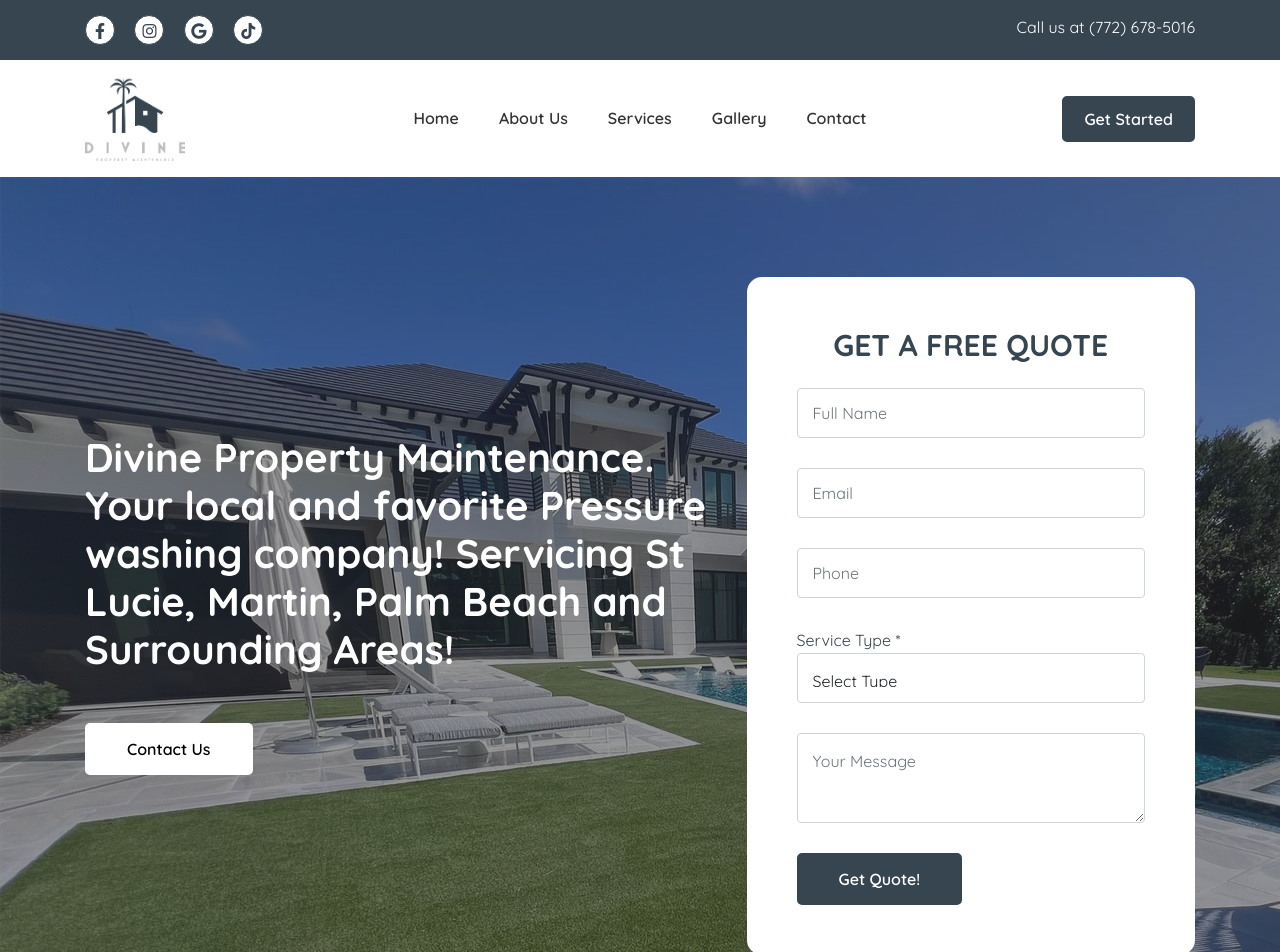
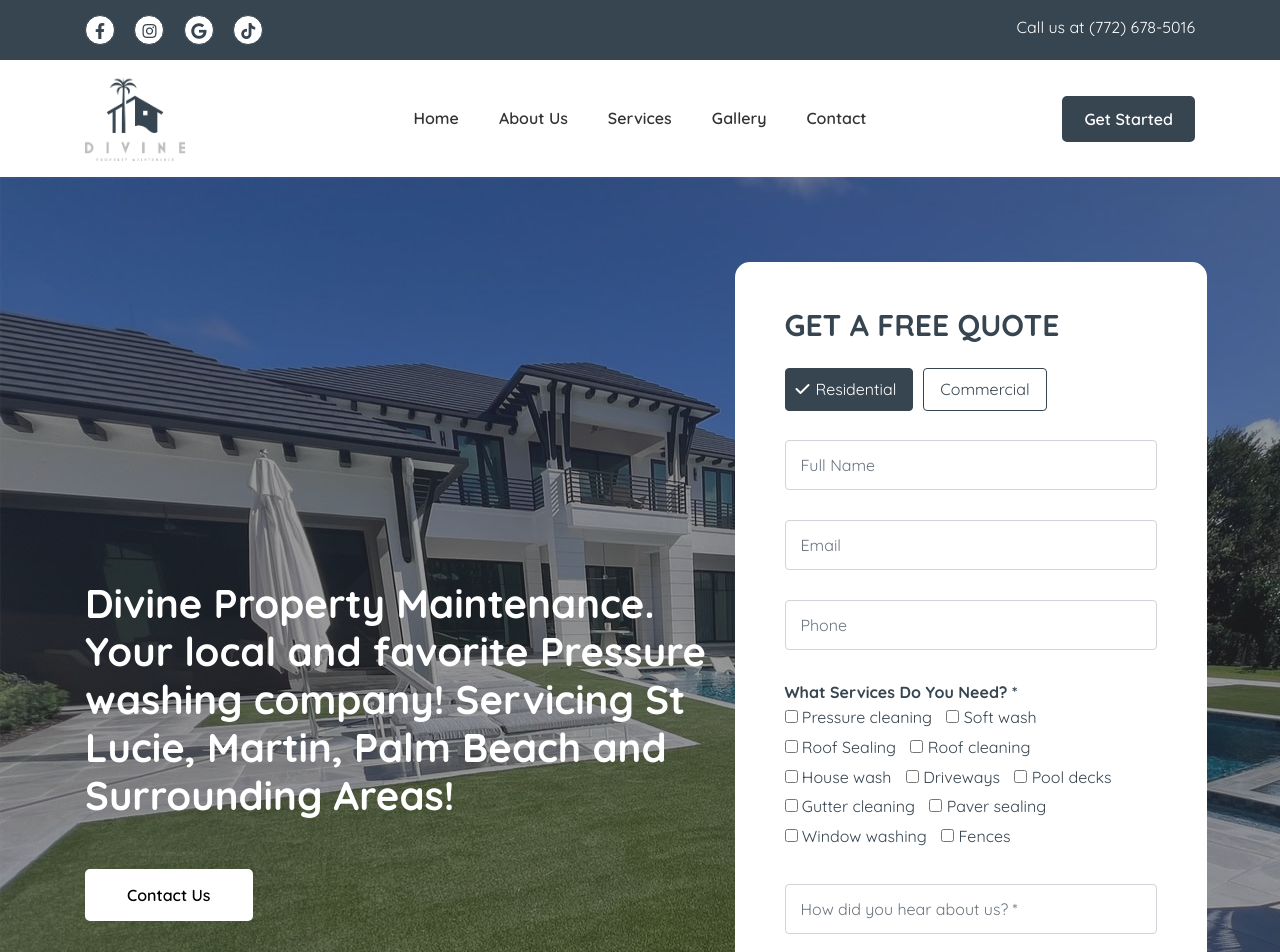
Before and after one commit to divinepropertymaint/site, a Jekyll site: the page built from index.md, in a window 1280 px wide and 1400 px high. Shown: the top 952 px of the window. Built offline with Jekyll 4.4.1, drawn with Linux system fonts in a browser that asks for light colours; some web fonts are replaced.

Commit message:
form update

```diff
--- a/_includes/home/hero-section.html
+++ b/_includes/home/hero-section.html
@@ -11,9 +11,21 @@
 
                 </div>
             </div> <!-- ./col -->
-            <div class="col-md-5">
-                <form class="quote-form" action="https://formspree.io/f/xeojonyj" method="POST">
+            <div class="col-md-5 quote-form">
+                <div class="gap"></div>
                 <h3 class="quote-title">Get a free quote</h3>
+                <ul class="nav nav-tabs" id="formTab" role="tablist">
+                    <li class="nav-item" role="presentation">
+                        <button class="nav-link active" id="residential-tab" data-bs-toggle="tab" data-bs-target="#residential" type="button" role="tab" aria-controls="residential" aria-selected="true">Residential</button>
+                    </li>
+                    <li class="nav-item" role="presentation">
+                        <button class="nav-link" id="commercial-tab" data-bs-toggle="tab" data-bs-target="#commercial" type="button" role="tab" aria-controls="commercial" aria-selected="false">Commercial</button>
+                    </li>
+                </ul>
+                <div class="gap"></div>
+                <div class="tab-content" id="formTabContent">
+                        <div class="tab-pane fade show active" id="residential" role="tabpanel" aria-labelledby="residential-tab">
+                            <form class="" action="https://formspree.io/f/xeojonyj" method="POST">
                                 <div class="row gutter-30">
                                     <div class="col-12">
                                         <div class="form-group">
@@ -30,21 +42,11 @@
                                             <input type="text" name="phone_number" class="minput form-control required" placeholder="Phone" required>
                                         </div>
                                     </div>
-                        <!-- Service Type -->
-                        <div class="col-12">
-                            <div class="form-group">
-                                <label for="customer_type">Service Type *</label>
-                                <select id="customer_type" name="customer_type" class="minput form-control" required>
-                                    <option value="">Select Type</option>
-                                    <option value="Commercial">Commercial</option>
-                                    <option value="Residential">Residential</option>
-                                </select>
-                            </div>
-                        </div>
 
                                     <!-- Residential Services -->
-                        <div class="col-12 service-options" id="residential_services" style="display: none;">
+                                    <div class="col-12 service-options" id="residential_services">
                                         <div class="form-group">
+                                            <strong>What Services Do You Need? *</strong> <br>
                                             <label><input type="checkbox" name="services[]" value="Pressure cleaning"> Pressure cleaning</label>
                                             <label><input type="checkbox" name="services[]" value="Soft wash"> Soft wash</label>
                                             <label><input type="checkbox" name="services[]" value="Roof Sealing"> Roof Sealing</label>
@@ -59,18 +61,15 @@
                                         </div>
                                     </div>
 
-                            <!-- Commercial Services -->
-                        <div class="col-12 service-options" id="commercial_services" style="display: none;">
+                                    <div class="col-12">
                                         <div class="form-group">
-                                <label><input type="checkbox" name="services[]" value="Store front cleaning"> Store front cleaning</label>
-                                <label><input type="checkbox" name="services[]" value="Clubhouses"> Clubhouses</label>
-                                <label><input type="checkbox" name="services[]" value="Walk ways"> Walk ways</label>
-                                <label><input type="checkbox" name="services[]" value="Gas station cleaning"> Gas station cleaning</label>
-                                <label><input type="checkbox" name="services[]" value="Dumpster pad cleaning"> Dumpster pad cleaning</label>
-                                <label><input type="checkbox" name="services[]" value="Restaurants"> Restaurants</label>
-                                <label><input type="checkbox" name="services[]" value="Parking lot clean ups"> Parking lot clean ups</label>
-                                <label><input type="checkbox" name="services[]" value="Window washing"> Window washing</label>
-                                <label><input type="checkbox" name="services[]" value="HOA's"> HOA's</label>
+                                            <input type="text" name="where_you_find" class="minput form-control required" placeholder="How did you hear about us? *" required>
+                                        </div>
+                                    </div>
+
+                                    <div class="col-12">
+                                        <div class="form-group">
+                                            <input type="text" name="phone_number" class="minput form-control required" placeholder="Phone" required>
                                         </div>
                                     </div>
                                     <div class="col-12">
@@ -85,22 +84,77 @@
                                     </div>
                                 </div>
                             </form>
-                <script>
-                    const customerTypeSelect = document.getElementById('customer_type');
-                    const residentialServices = document.getElementById('residential_services');
-                    const commercialServices = document.getElementById('commercial_services');
+                        </div><!-- ./tab-pane -->
 
-                    customerTypeSelect.addEventListener('change', function() {
-                        residentialServices.style.display = 'none';
-                        commercialServices.style.display = 'none';
+                        <div class="tab-pane fade" id="commercial" role="tabpanel" aria-labelledby="commercial-tab">
+                            <form class="" action="https://formspree.io/f/xeojonyj" method="POST">
+                                <div class="row gutter-30">
+                                    <div class="col-12">
+                                        <div class="form-group">
+                                            <input type="text" name="company_name" class="minput form-control required" placeholder="Company Name" required>
+                                        </div>
+                                    </div>
+                                    <div class="col-12">
+                                        <div class="form-group">
+                                            <input type="text" name="full_name" class="minput form-control required" placeholder="Full Name" required>
+                                        </div>
+                                    </div>
+                                    <div class="col-12">
+                                        <div class="form-group">
+                                            <input type="text" name="phone_number" class="minput form-control required" placeholder="Phone" required>
+                                        </div>
+                                    </div>
+                                    <div class="col-12">
+                                        <div class="form-group">
+                                            <input type="text" name="cf_email" class="minput form-control required" placeholder="Email" required>
+                                        </div>
+                                    </div>
 
-                        if (this.value === 'Residential') {
-                        residentialServices.style.display = 'block';
-                        } else if (this.value === 'Commercial') {
-                        commercialServices.style.display = 'block';
-                        }
-                    });
-                </script>
+                                    <div class="col-12">
+                                        <div class="form-group">
+                                            <input type="text" name="cf_address" class="minput form-control required" placeholder="Address" required>
+                                        </div>
+                                    </div>
+
+                                    <!-- Commercial Services -->
+                                    <div class="col-12 service-options" id="commercial_services">
+                                        <div class="form-group">
+                                            <strong>What Services Do You Need? *</strong> <br>
+                                            <label><input type="checkbox" name="services[]" value="Store front cleaning"> Store front cleaning</label>
+                                            <label><input type="checkbox" name="services[]" value="Clubhouses"> Clubhouses</label>
+                                            <label><input type="checkbox" name="services[]" value="Walk ways"> Walk ways</label>
+                                            <label><input type="checkbox" name="services[]" value="Gas station cleaning"> Gas station cleaning</label>
+                                            <label><input type="checkbox" name="services[]" value="Dumpster pad cleaning"> Dumpster pad cleaning</label>
+                                            <label><input type="checkbox" name="services[]" value="Restaurants"> Restaurants</label>
+                                            <label><input type="checkbox" name="services[]" value="Parking lot clean ups"> Parking lot clean ups</label>
+                                            <label><input type="checkbox" name="services[]" value="Window washing"> Window washing</label>
+                                            <label><input type="checkbox" name="services[]" value="HOA's"> HOA's</label>
+                                        </div>
+                                    </div>
+
+                                    <div class="col-12">
+                                        <div class="form-group">
+                                            <input type="text" name="where_you_find" class="minput form-control required" placeholder="How did you hear about us? *" required>
+                                        </div>
+                                    </div>
+
+
+                                    <div class="col-12">
+                                        <div class="form-group">
+                                            <textarea name="cf_message" class="minput inputmsg form-control required" rows="3" placeholder="Your Message"></textarea>
+                                        </div>
+                                    </div>
+
+                                    <div class="col-12 mt-20">
+                                        <button type="submit" class="btn btn-primary">
+                                            Get Quote!
+                                        </button>
+                                    </div>
+                                </div>
+                            </form><!-- ./tab-pane -->
+                        </div>
+                </div>
+                <div class="gap"></div>
             </div>
         </div> <!-- ./row -->
     </div> <!-- ./container -->
--- a/_sass/components/_banner.scss
+++ b/_sass/components/_banner.scss
@@ -89,7 +89,7 @@
     .quote-title {
         font-size: 22px;
         text-transform: uppercase;
-        text-align: center;
+        // text-align: center;
         margin-bottom: 25px;
     }
     .minput {
@@ -105,6 +105,39 @@
             padding-bottom: 5px;
         }
     }
+    .nav-tabs {
+        border: none;
+        .nav-item {
+            margin-right: 10px;
+        }
+        .nav-link {
+            border: 1px solid var(--primary);
+            border-radius: 4px;
+            color: var(--primary);
+            position: relative;
+            transition: all ease 0.3s;
+            &::before {
+                position: absolute;
+                content: "\e91b";
+                color: inherit;
+                font-family: 'uicon';
+                opacity: 0;
+                visibility: hidden;
+                left: 10px;
+                transition: all ease 0.3s;
+            }
+            &.active {
+                background-color: var(--primary);
+                color: var(--white);
+                padding-left: 30px;
+
+                &::before {
+                    opacity: 1;
+                    visibility: visible;
+                }
+            }
+        }
+    }
 }
 
 @media (min-width: 992px) {
```
Lines whose indentation alone changed are shown as unchanged.
